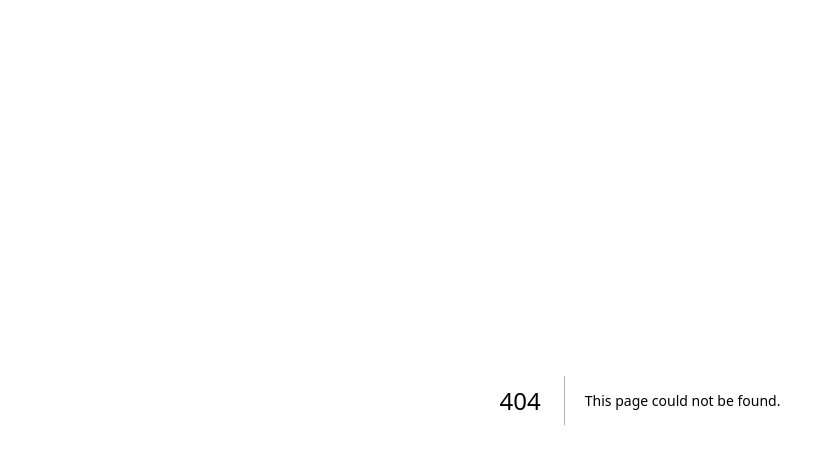
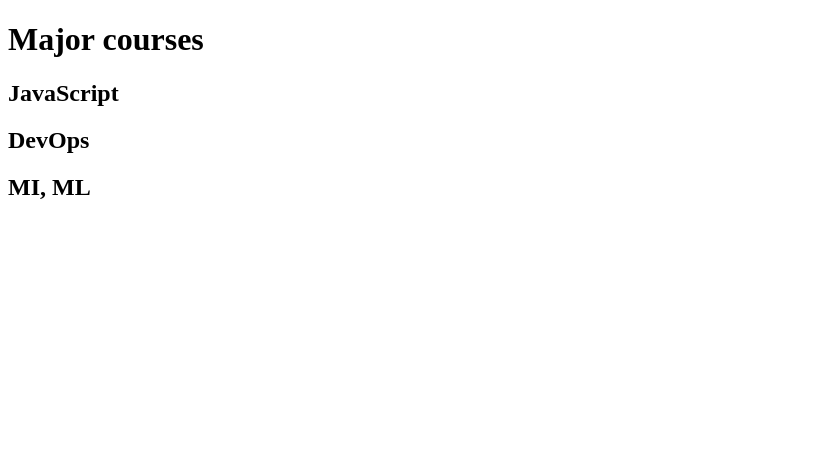
Before and after one commit to mannu-cyber/NextJs, a Next.js app in the folder routing/: page /course in a window 1280 px wide. Before the commit this address had no page. Shown: the top 464 px of the page, without its empty margins (0-835 px from the left). Built offline with nearby package versions, Linux system fonts and the light colour scheme.

Commit message:
dynamic nested routing done

```diff
--- /dev/null
+++ b/routing/src/app/course/page.jsx
@@ -0,0 +1,10 @@
+export default function Course() {
+  return (
+    <div>
+      <h1>Major courses</h1>
+      <h2>JavaScript</h2>
+      <h2>DevOps</h2>
+      <h2>MI, ML</h2>
+    </div>
+  );
+}
```
Also changed, not shown: routing/src/app/course/[courseId]/page.jsx (added, +7 -0 lines), routing/src/app/course/[courseId]/review/[reviewId]/page.jsx (added, +9 -0 lines), routing/src/app/saman/[samans]/reviews/[reviewsId]/page.jsx (added, +9 -0 lines).
